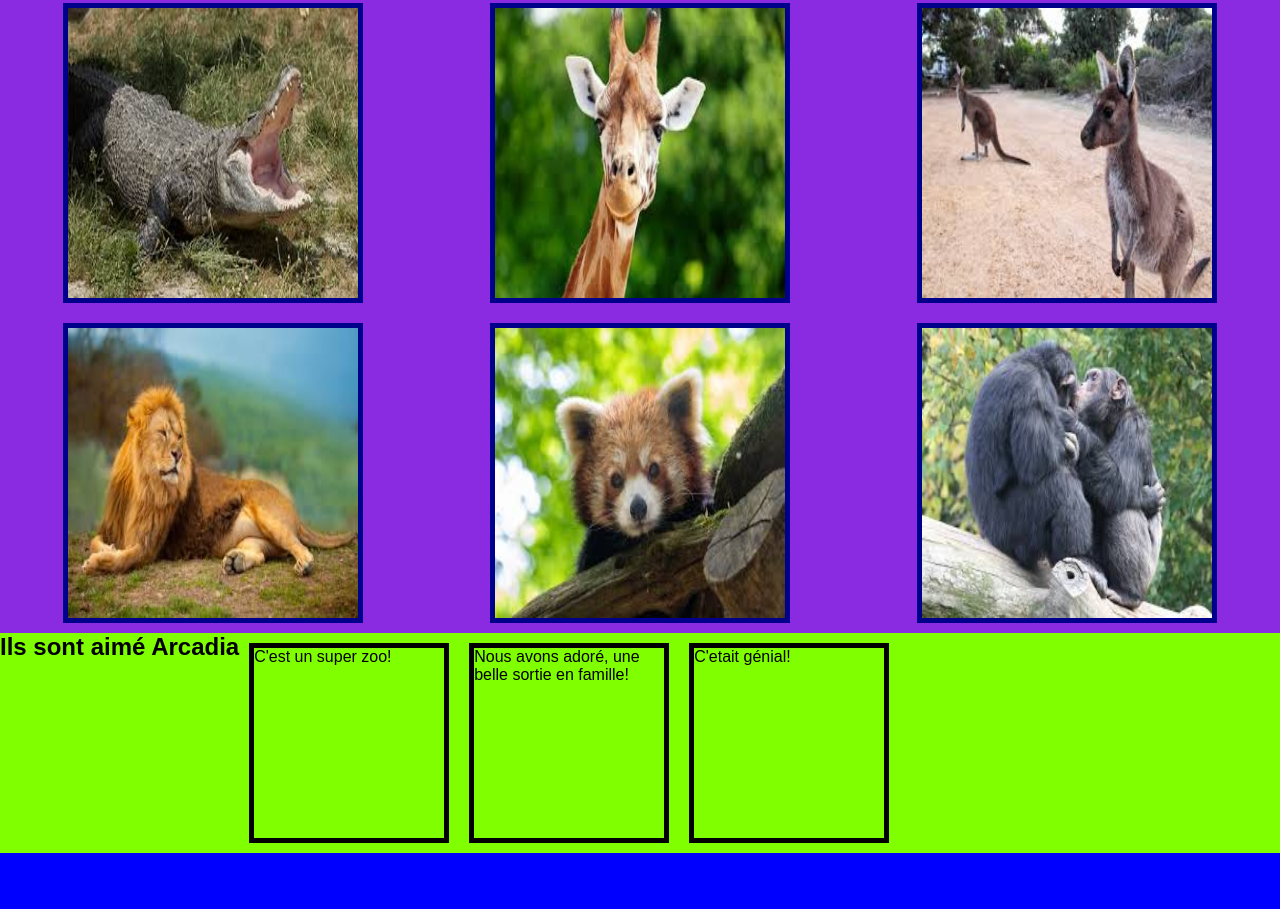
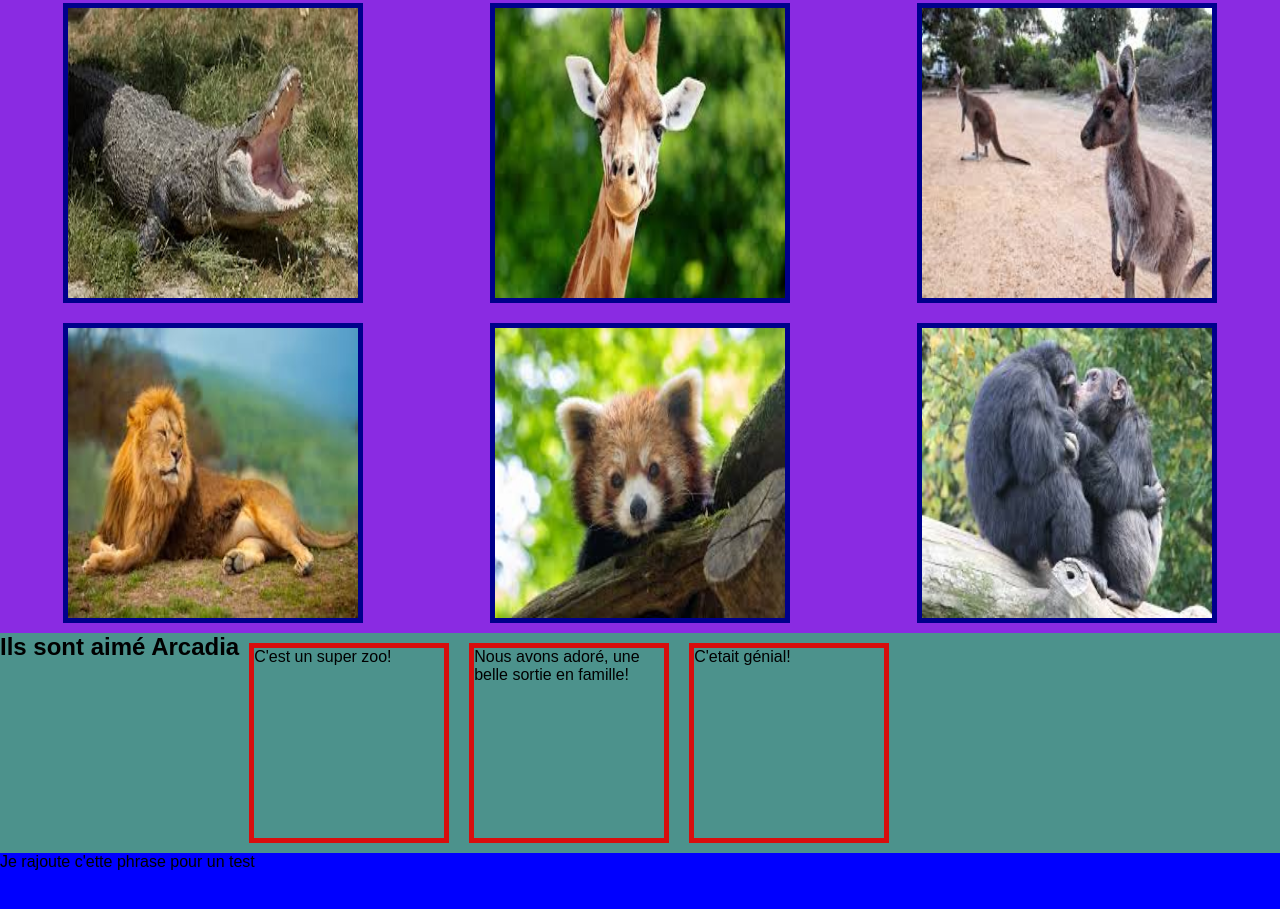
Before and after one commit to Cridau/Arcadia, a plain HTML site: page index.html in a window 1280 px wide. Shown: the part 298-1207 px from the top of the page. Drawn offline with Linux system fonts and the light colour scheme.

Commit message:
des changement pour tester guithub

```diff
--- a/index.css
+++ b/index.css
@@ -56,12 +56,12 @@ img{
 #avis{
     display: flex;
     width: auto;
-    background-color: chartreuse;
-    border:5px solide purple;
+    background-color: rgba(15, 219, 209, 0.589);
+    border:5px solide rgb(209, 13, 209);
 }
 
 .avi{
-    border:solid 5px black;
+    border:solid 5px rgb(216, 13, 13);
     width: 200px;
     height: 200px;
     justify-content: space-around;
--- a/index.html
+++ b/index.html
@@ -76,7 +76,7 @@
         </div>
     </main>
     <footer>
-
+        <p>Je rajoute c'ette phrase pour un test</p>
     </footer>
 </body>
 </html>
```
